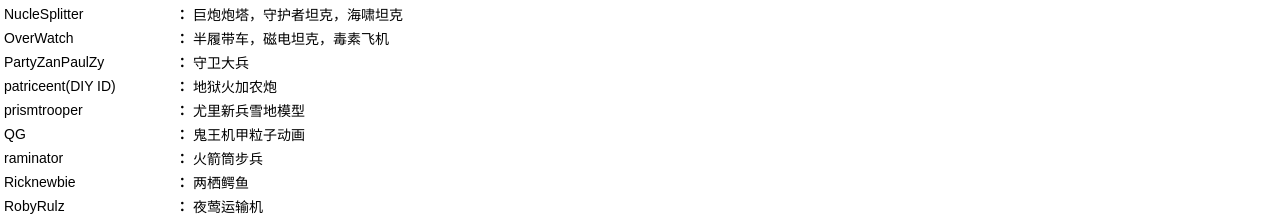
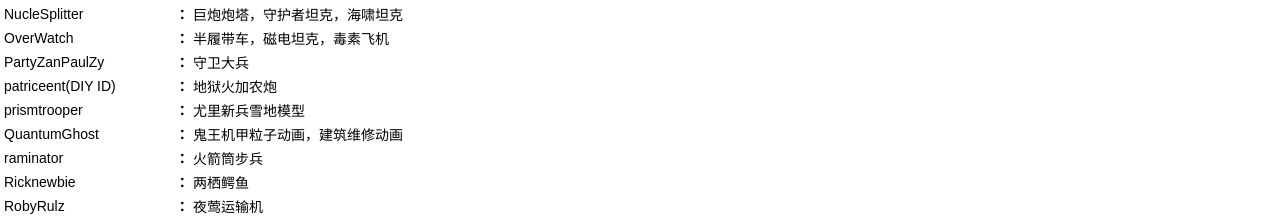
Before and after one commit to Ichihara-Yuko/Ichihara-Yuko.github.io, a plain HTML site: page html/Credits.html in a window 1280 px wide. Shown: the part 1666-1882 px from the top of the page. Drawn offline with Linux system fonts and the light colour scheme.

Commit message:
更新 Credits.html

```diff
--- a/html/Credits.html
+++ b/html/Credits.html
@@ -329,9 +329,9 @@
 				<td>尤里新兵雪地模型</td>
 			</tr>
 			<tr>
-				<td>QG</td>
+				<td>QuantumGhost</td>
 				<th>：</th>
-				<td>鬼王机甲粒子动画</td>
+				<td>鬼王机甲粒子动画，建筑维修动画</td>
 			</tr>
 
 			<tr>
```
